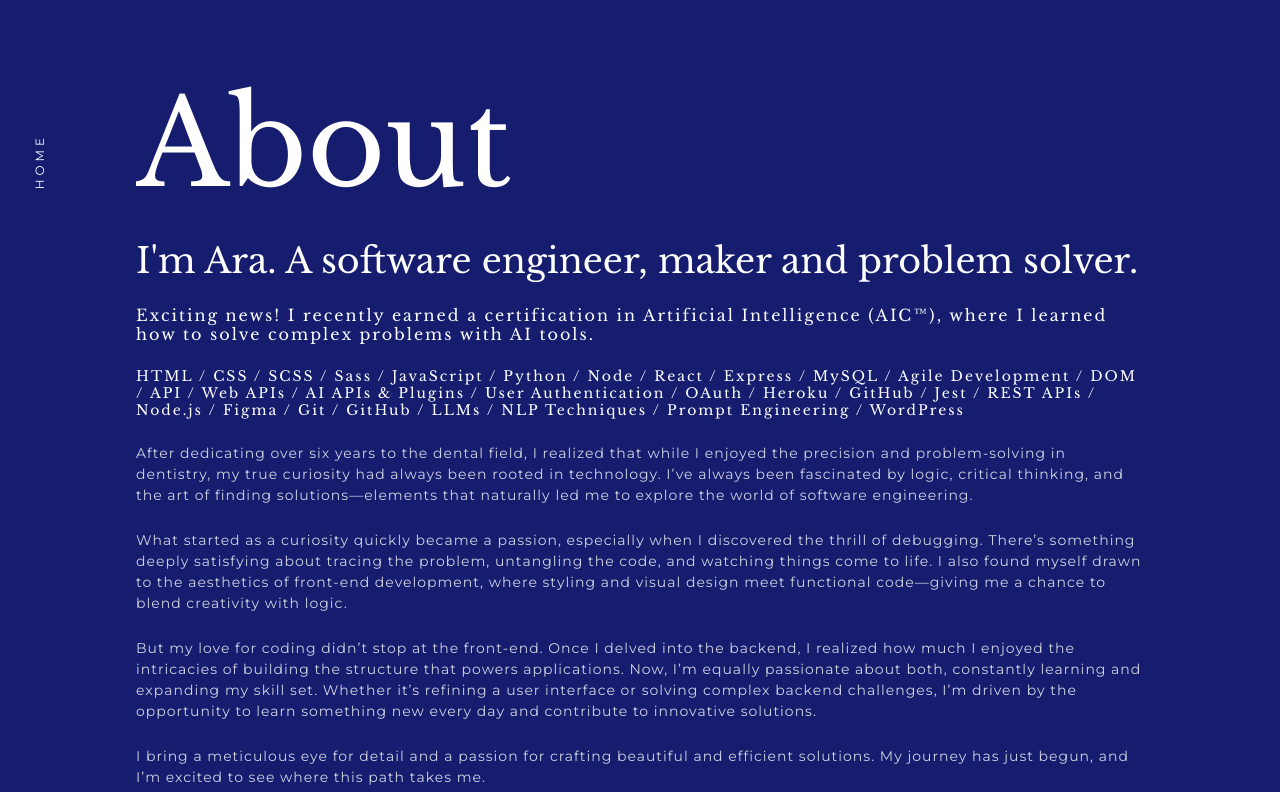
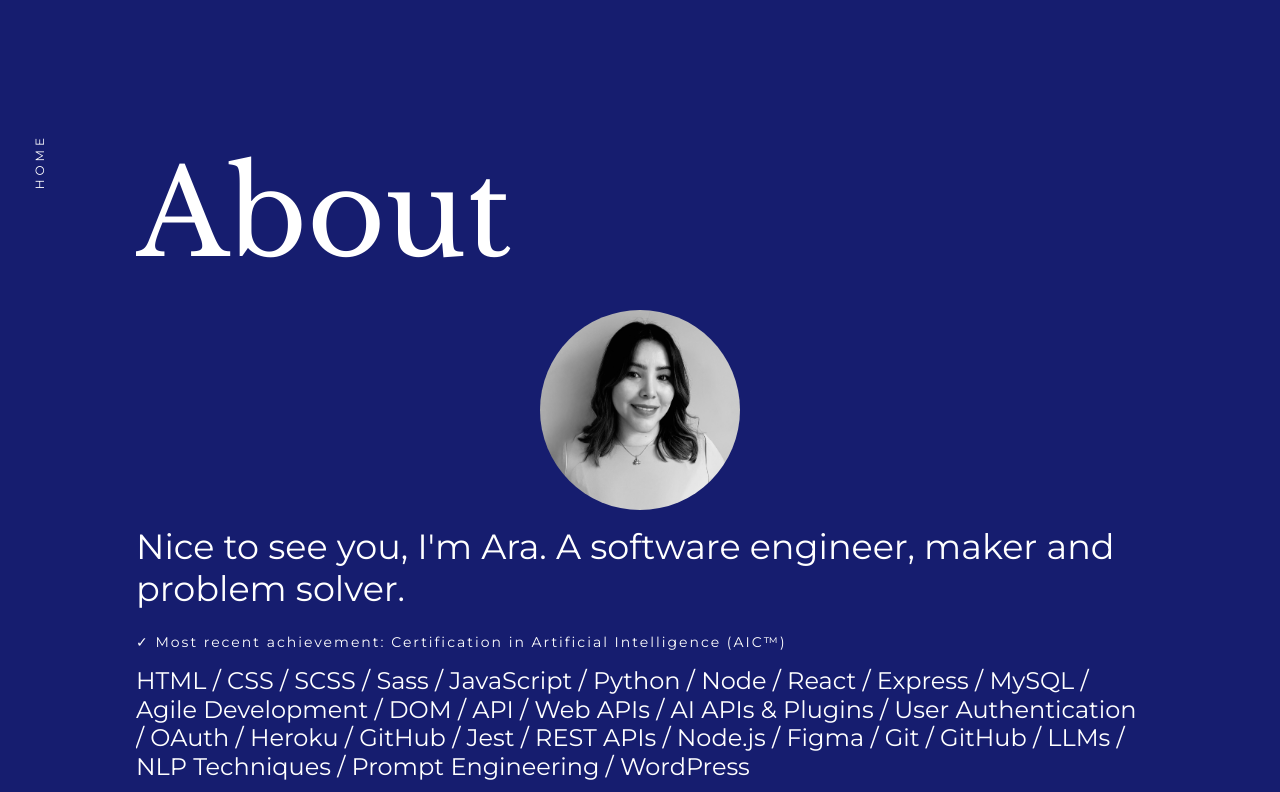
Before and after one commit to Araventura/portfolio-ara-ventura, a React (Vite) app: page /about in a window 1280 px wide. Shown: the top 792 px of the page. Built offline with nearby package versions, Linux system fonts and the light colour scheme.

Commit message:
import profile image and add to ui on about component

```diff
--- a/src/components/About/About.jsx
+++ b/src/components/About/About.jsx
@@ -1,6 +1,7 @@
 import React from "react";
 import "./About.scss";
 import { Link } from "react-router-dom";
+import profileImg from "../../assets/images/profile.jpg";
 
 function About() {
   return (
@@ -8,26 +9,30 @@ function About() {
       <div className="about__text-top">
         <div>
           <h1 className="about__title">About</h1>
+          <div className="about__wrapper">
+            <img className="about__image" src={profileImg} alt="" />
+          </div>
           <h2 className="about__subtitle">
-            I'm Ara. A software engineer, maker and problem solver.
+            Nice to see you, I'm Ara. A software engineer, maker and problem
+            solver.
           </h2>
         </div>
       </div>
       <div className="about__text-bottom">
         <div>
-          <h3 className="about__tech news">
-            Exciting news! I recently earned a certification in Artificial
-            Intelligence (AIC™), where I learned how to solve complex problems
-            with AI tools.
+          <h3 className="about__tech">
+            ✓ Most recent achievement: Certification in Artificial Intelligence
+            (AIC™)
           </h3>
-
-          <h4 className="about__tech">
-            HTML / CSS / SCSS / Sass / JavaScript / Python / Node / React /
-            Express / MySQL / Agile Development / DOM / API / Web APIs / AI APIs
-            & Plugins / User Authentication / OAuth / Heroku / GitHub / Jest /
-            REST APIs / Node.js / Figma / Git / GitHub / LLMs / NLP Techniques /
-            Prompt Engineering / WordPress
-          </h4>
+          <div className="about__skills">
+            <h4 className="about__skills-tech">
+              HTML / CSS / SCSS / Sass / JavaScript / Python / Node / React /
+              Express / MySQL / Agile Development / DOM / API / Web APIs / AI
+              APIs & Plugins / User Authentication / OAuth / Heroku / GitHub /
+              Jest / REST APIs / Node.js / Figma / Git / GitHub / LLMs / NLP
+              Techniques / Prompt Engineering / WordPress
+            </h4>
+          </div>
 
           <p className="about__text">
             After dedicating over six years to the dental field, I realized that
--- a/src/components/About/About.scss
+++ b/src/components/About/About.scss
@@ -3,6 +3,7 @@
 @use "../../styles/fonts" as *;
 
 .about {
+  margin-top: 70px;
   padding: 35px 36px;
   max-width: 1500px;
 
@@ -29,8 +30,8 @@
   }
 
   &__subtitle {
-    font-family: "Libre";
-    font-size: 30px;
+    font-size: 12px;
+    padding-top: 16px;
     padding-bottom: 16px;
 
     @include desktop {
@@ -39,10 +40,10 @@
   }
 
   &__tech {
-    font-family: "Libre";
-    font-size: 10px;
+    font-size: 12px;
     padding-bottom: 16px;
     letter-spacing: 2px;
+    margin-bottom: 0;
 
     @include desktop {
       font-size: 14px;
@@ -83,11 +84,14 @@
     }
   }
 
-  .news {
-    font-size: 14px;
+  &__wrapper {
+    display: flex;
+    justify-content: center;
+    height: 200px;
+  }
 
-    @include desktop {
-      font-size: 16px;
-    }
+  &__image {
+    height: 200px;
+    border-radius: 50%;
   }
 }
```
Also changed, not shown: src/assets/images/profile.jpg (added).
